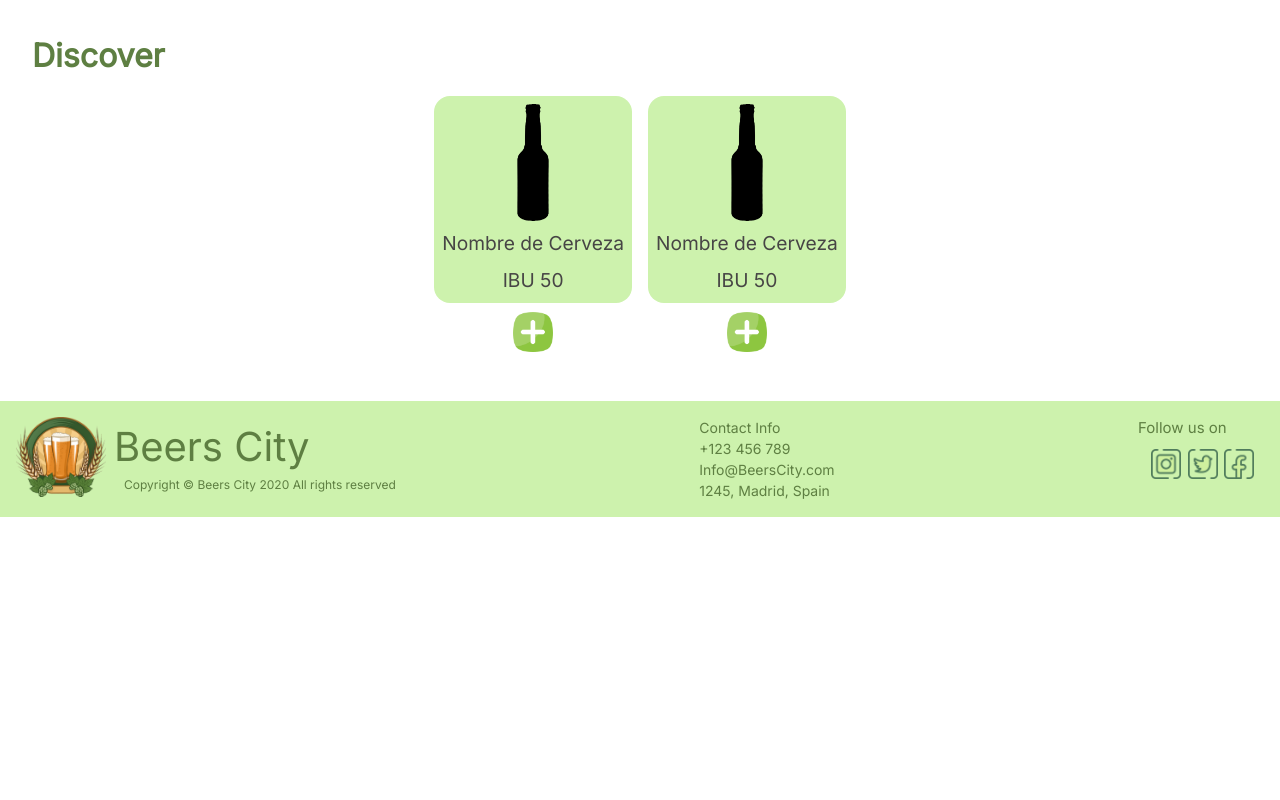
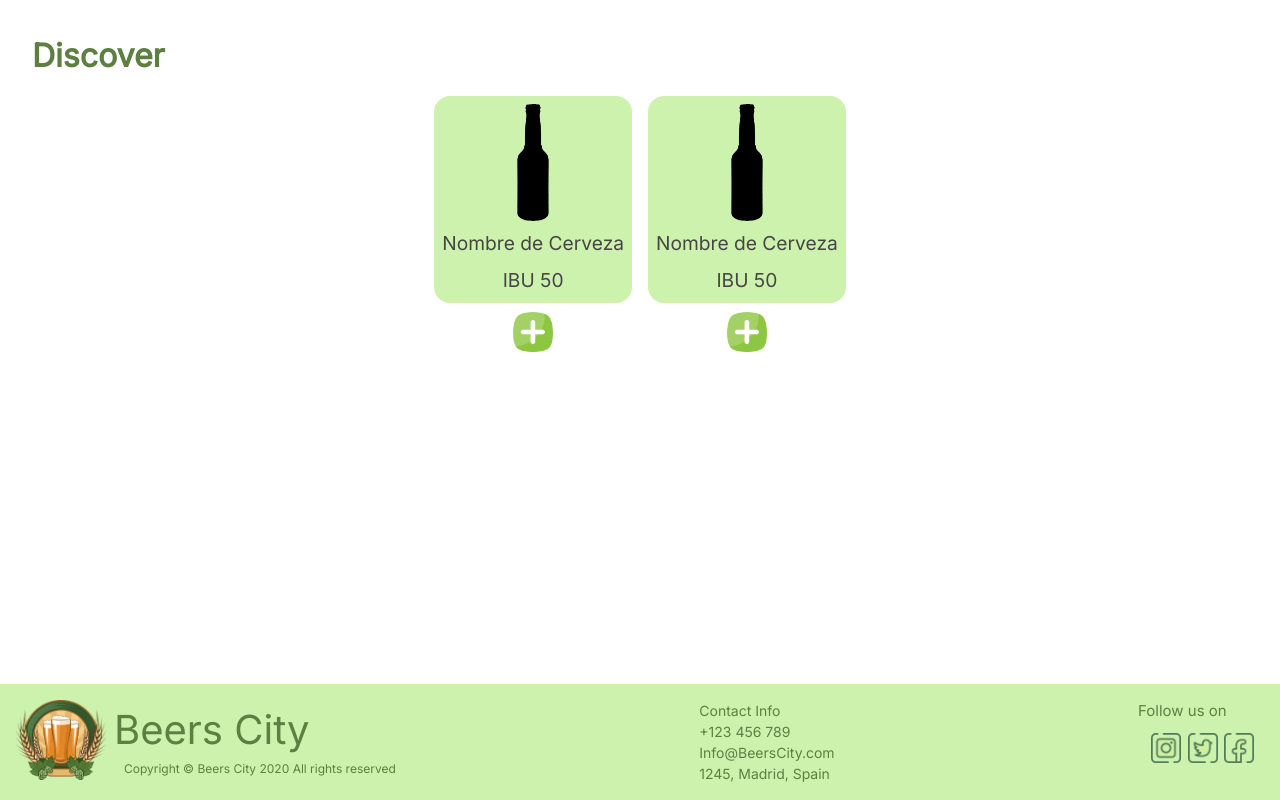
Before and after one commit to isdi-coders-2023/Beer-Coders-202301-mad, a React (Create React App) app: page / in a window 1280 px wide. Built offline with nearby package versions, Linux system fonts and the light colour scheme.

Commit message:
test  changes

```diff
--- a/src/core/components/footer/footer.scss
+++ b/src/core/components/footer/footer.scss
@@ -6,9 +6,8 @@
   flex-direction: row;
   justify-content: space-between;
   position: absolute;
+  bottom: 0;
   width: 100%;
-  overflow: visible;
-  margin-top: 0;
 }
 
 .footer-logo-title {
@@ -27,7 +26,6 @@
   justify-content: space-between;
   font-size: 12px;
   color: rgba(94, 127, 66, 1);
-  line-height: 16.69px;
   margin-left: 10px;
 }
 .qlq {
--- a/src/features/about/page/about.scss
+++ b/src/features/about/page/about.scss
@@ -3,8 +3,8 @@
 }
 .container__about {
   display: grid;
-  margin: 15px;
-  gap: 1.5rem;
+  margin: 10px;
+  gap: 1rem;
 }
 .container__about .main__title {
   display: flex;
@@ -21,6 +21,5 @@
 .container__about .about__titletext {
   font-size: 14px;
   color: rgba(71, 69, 69, 1);
-  line-height: 17px;
   font-weight: 400px;
 }
--- /dev/null
+++ b/src/features/error/page/error.scss
@@ -0,0 +1,8 @@
+* {
+  box-sizing: content-box;
+}
+.container-error {
+  display: flex;
+  flex-direction: column;
+  color: black;
+}
```
Also changed, not shown: src/features/error/page/error.tsx (added, +10 -0 lines).
